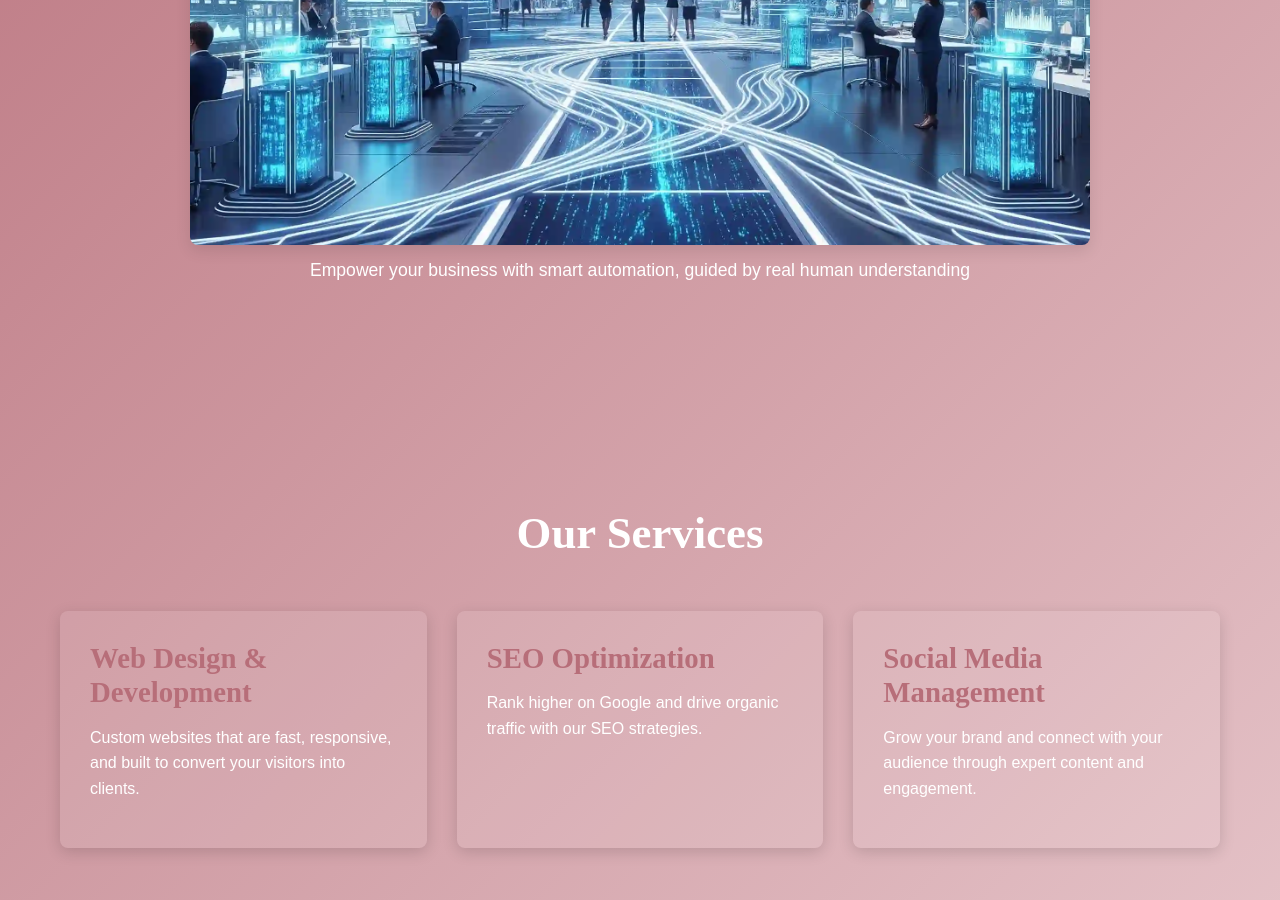
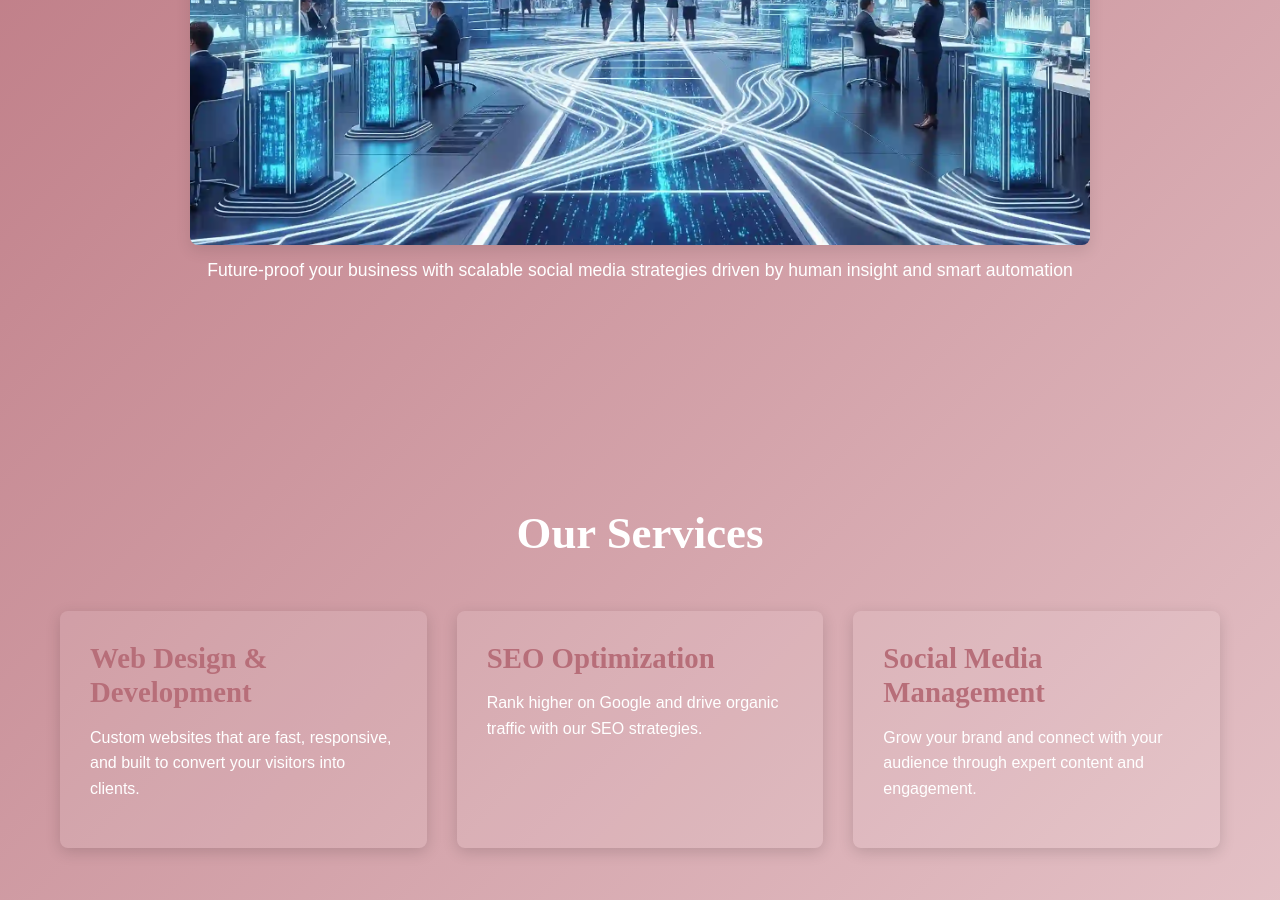
Before and after one commit to candra2012/BoostFlare, a Jekyll site: the page built from index.html, in a window 1280 px wide and 900 px high, scrolled down 10831 px. Built offline with Jekyll 4.4.1, drawn with Linux system fonts in a browser that asks for light colours.

Commit message:
Update index.html

```diff
--- a/index.html
+++ b/index.html
@@ -219,7 +219,7 @@ description: Boost your online presence with our professional digital services
     <!-- Konten: Paragraf -->
     <div class="zig-zag-content">
       <p style="text-align: center; font-size: 1.1em; color: var(--deep-plum); line-height: 1.8;">
-        Empower your business with smart automation, guided by real human understanding
+        Future-proof your business with scalable social media strategies driven by human insight and smart automation
       </p>
     </div>
   </div>
```
